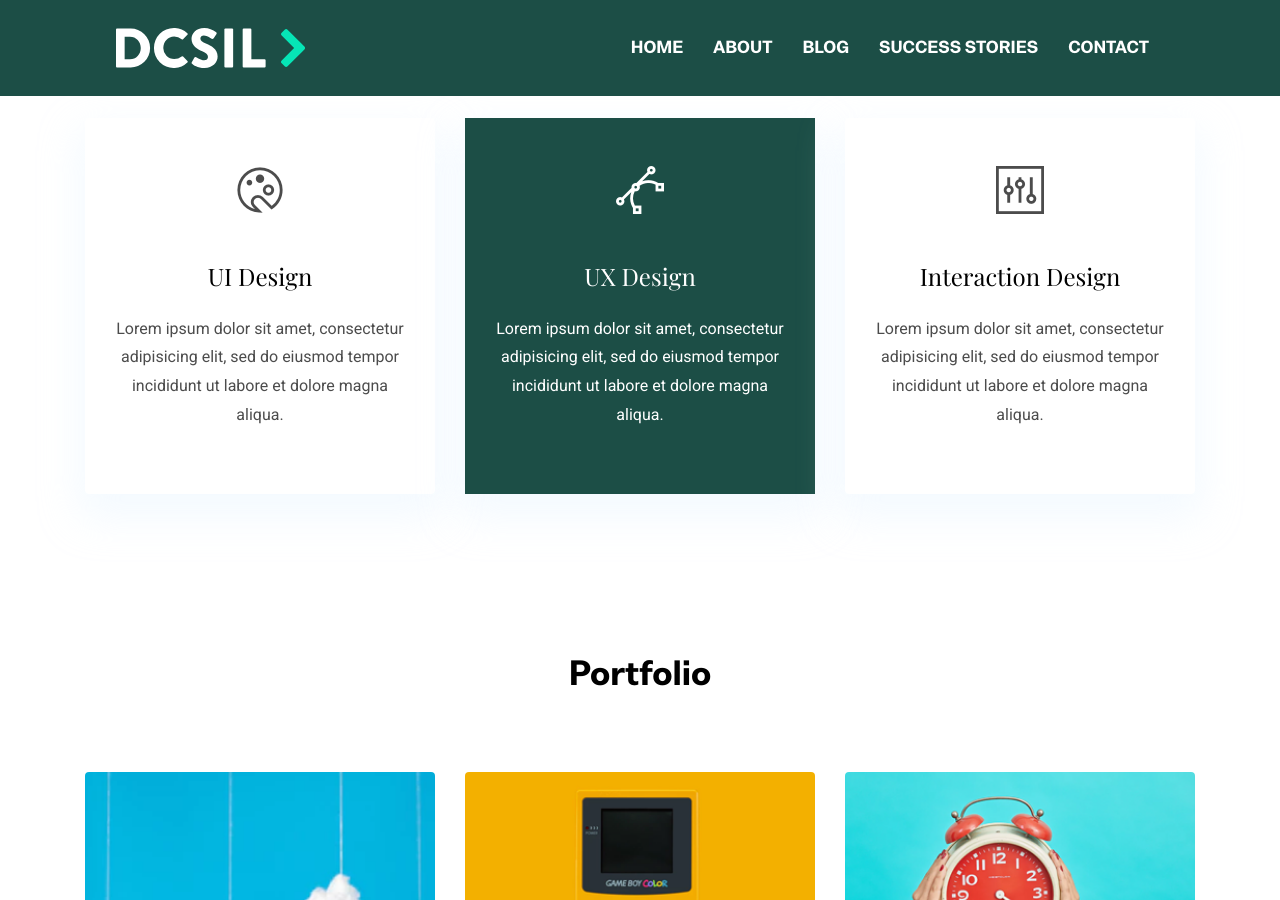
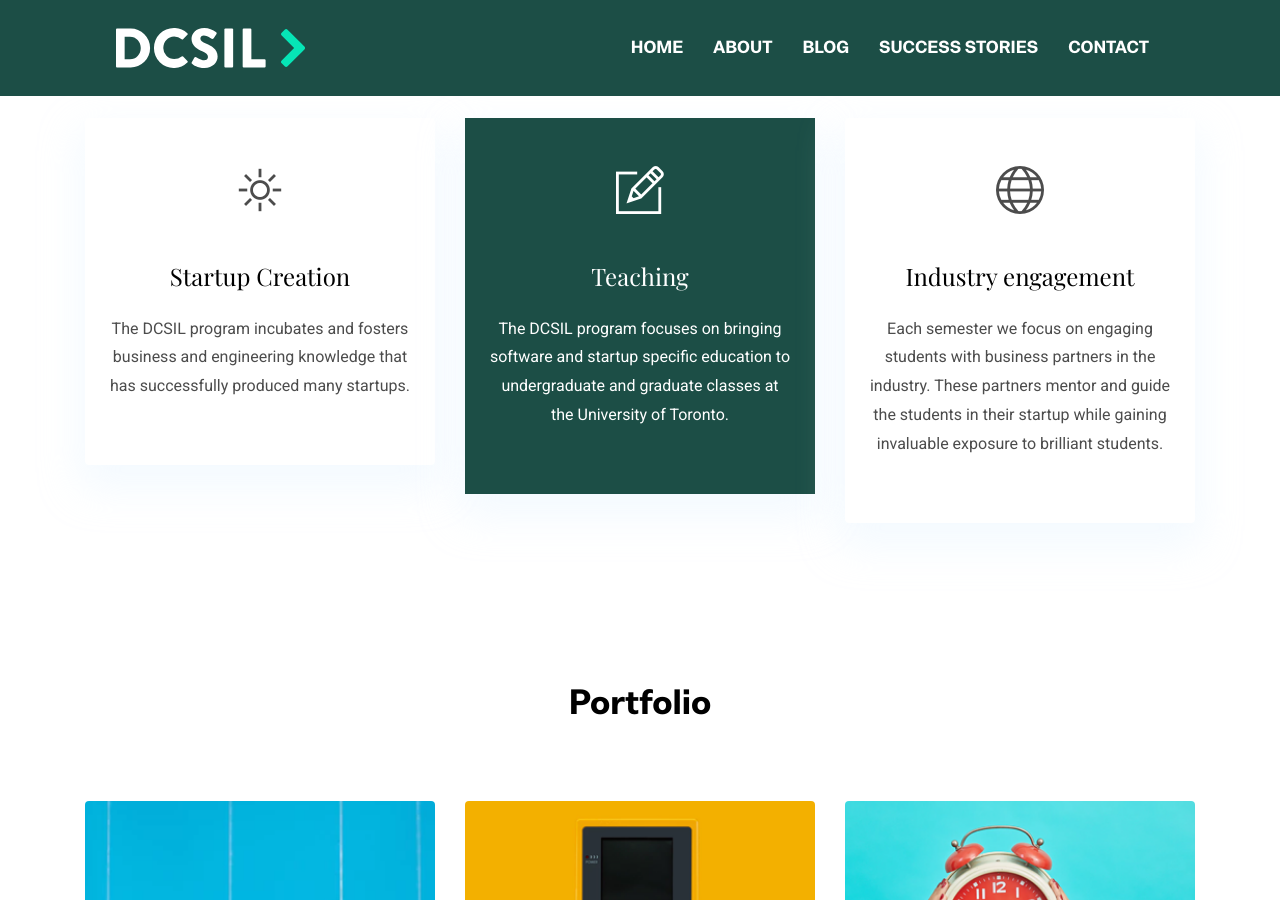
Before and after one commit to dcsil/website, a Jekyll site: the page built from index.html, in a window 1280 px wide and 900 px high, scrolled down 773 px. Built offline with Jekyll 4.4.1, drawn with Linux system fonts in a browser that asks for light colours.

Commit message:
Update focuses

```diff
--- a/_data/settings.yml
+++ b/_data/settings.yml
@@ -101,21 +101,21 @@ team:
 highlights-title: Our Focus
 highlights:
 - {
-    name: UI Design,
-    icon: ti-palette,
-    description: 'Lorem ipsum dolor sit amet, consectetur adipisicing elit, sed do eiusmod tempor incididunt ut labore et dolore magna aliqua.',
+    name: Startup Creation,
+    icon: ti-shine,
+    description: 'The DCSIL program incubates and fosters business and engineering knowledge that has successfully produced many startups.',
     active: # Add true to select section
   }
 - {
-    name: UX Design,
-    icon: ti-vector,
-    description: 'Lorem ipsum dolor sit amet, consectetur adipisicing elit, sed do eiusmod tempor incididunt ut labore et dolore magna aliqua.',
+    name: Teaching,
+    icon: ti-pencil-alt,
+    description: 'The DCSIL program focuses on bringing software and startup specific education to undergraduate and graduate classes at the University of Toronto.',
     active: true # Add true to select section
   }
 - {
-    name: Interaction Design,
-    icon: ti-panel,
-    description: 'Lorem ipsum dolor sit amet, consectetur adipisicing elit, sed do eiusmod tempor incididunt ut labore et dolore magna aliqua.',
+    name: Industry engagement,
+    icon: ti-world,
+    description: 'Each semester we focus on engaging students with business partners in the industry. These partners mentor and guide the students in their startup while gaining invaluable exposure to brilliant students.',
     active: # Add true to select section
   }
 
```
